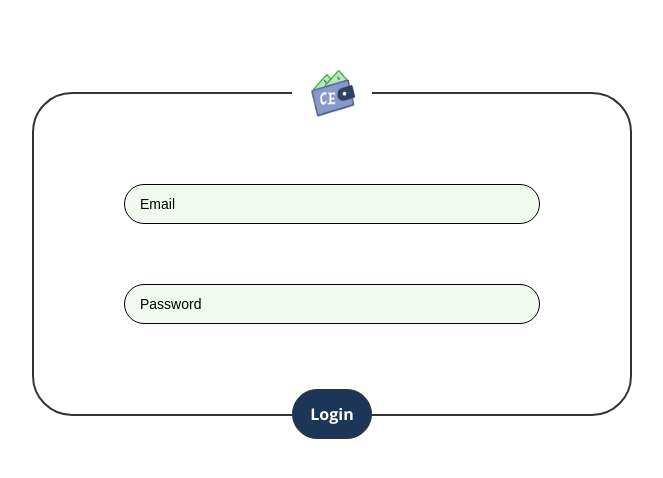
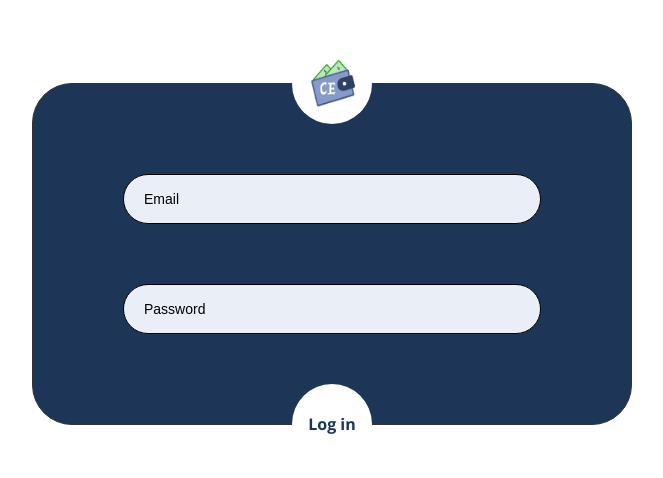
Before and after one commit to TN7738/Crack-Expense, a React (Create React App) app in the folder app_public/: page /login in a window 1280 px wide. Shown: the part 146-624 px from the top of the page, without its empty margins (308-971 px from the left). Built offline with nearby package versions, Linux system fonts and the light colour scheme.

Commit message:
Updated Login Page

```diff
--- a/app_public/src/components/Loginbox/Loginbox.js
+++ b/app_public/src/components/Loginbox/Loginbox.js
@@ -10,7 +10,7 @@ const Loginbox = () => {
                 </div>
                 <input type="text" className="emailid" name="emailid" placeholder='Email' />
                 <input type="password" className="password" name="password" placeholder='Password' />
-                <a className="login-btn">Login</a>
+                <a className="login-btn">Log in</a>
             </div>
         </div>
     );
--- a/app_public/src/components/Loginbox/loginbox.scss
+++ b/app_public/src/components/Loginbox/loginbox.scss
@@ -9,14 +9,14 @@
         width: 100%;
         max-width: 600px;
         border-radius: 40px;
-        border: solid 2px #333;
+        border: solid 1px #333;
         position: relative;
         padding: 90px;
         display: flex;
         justify-content: center;
         align-items: center;
         flex-flow: column;
-        background-color: #fff;
+        background-color: #1d3557;
         .logo-wrap{
             position: absolute;
             width: 80px;
@@ -38,12 +38,12 @@
             width: 100%;
             border: 1px solid #000;
             outline: none;
-            height: 40px;
-            border-radius: 20px;
-            background-color: #f1faee;
+            height: 50px;
+            border-radius: 25px;
+            background-color: #eaeff7;
             color: #000;
             font-size: 14px;
-            padding: 0 15px;
+            padding: 0 20px;
             &:first-of-type{
                 margin-bottom: 60px;
             }
@@ -54,18 +54,18 @@
         .login-btn{
             position: absolute;
             width: 80px;
-            height: 50px;
-            border-radius: 25px;
-            border: solid 1px #333;
+            height: 80px;
+            border-radius: 40px;
+            // border: solid 1px #333;
             display: flex;
+            font-weight: 700;
             justify-content: center;
             align-items: center;
-            font-weight: 700;
-            color: #fff;
-            bottom: -25px;
+            color: #1d3557;
+            bottom: -40px;
             left: 50%;
             transform: translateX(-50%);
-            background-color: #1d3557;
+            background-color: #fff;
         }
     }
 }
```
